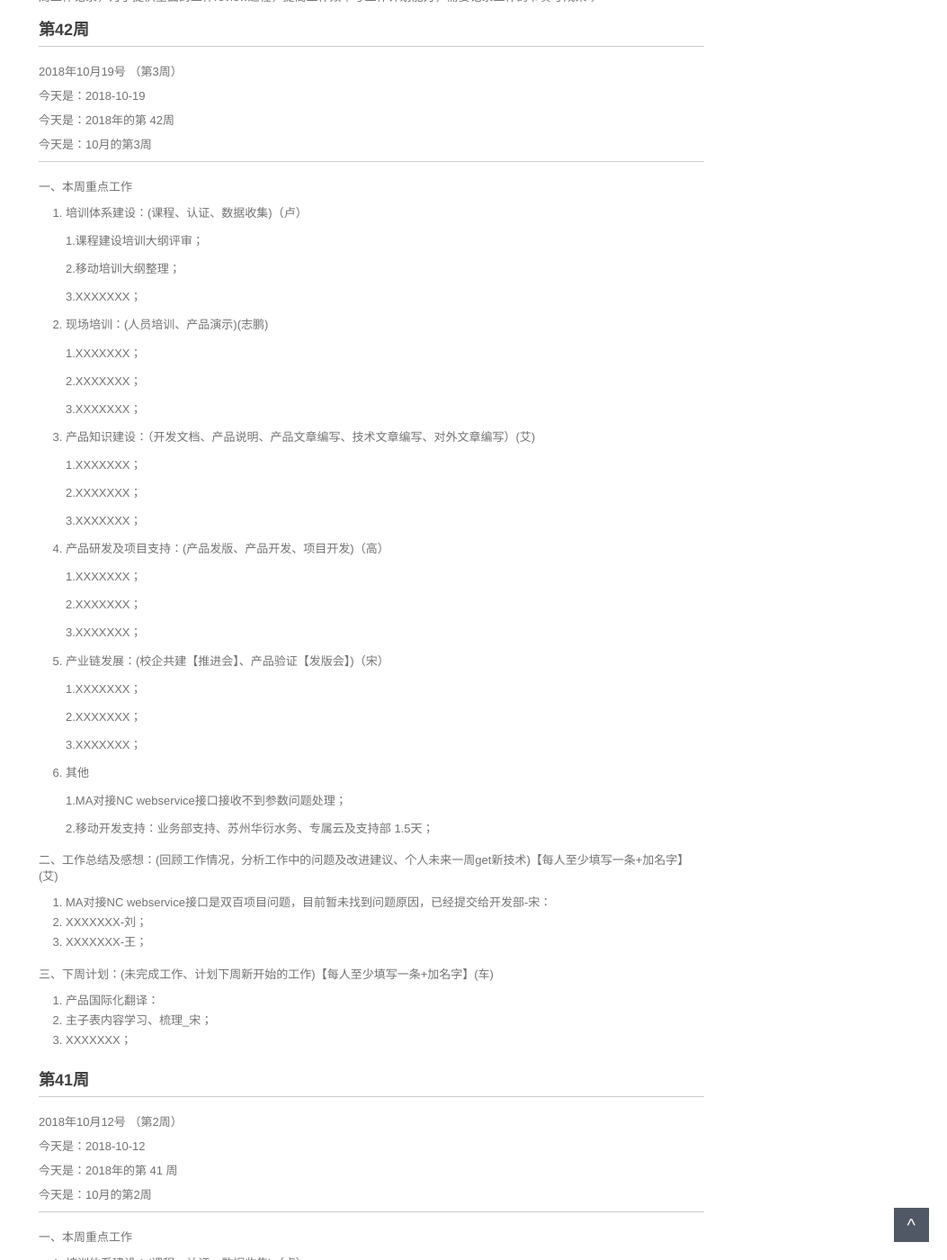
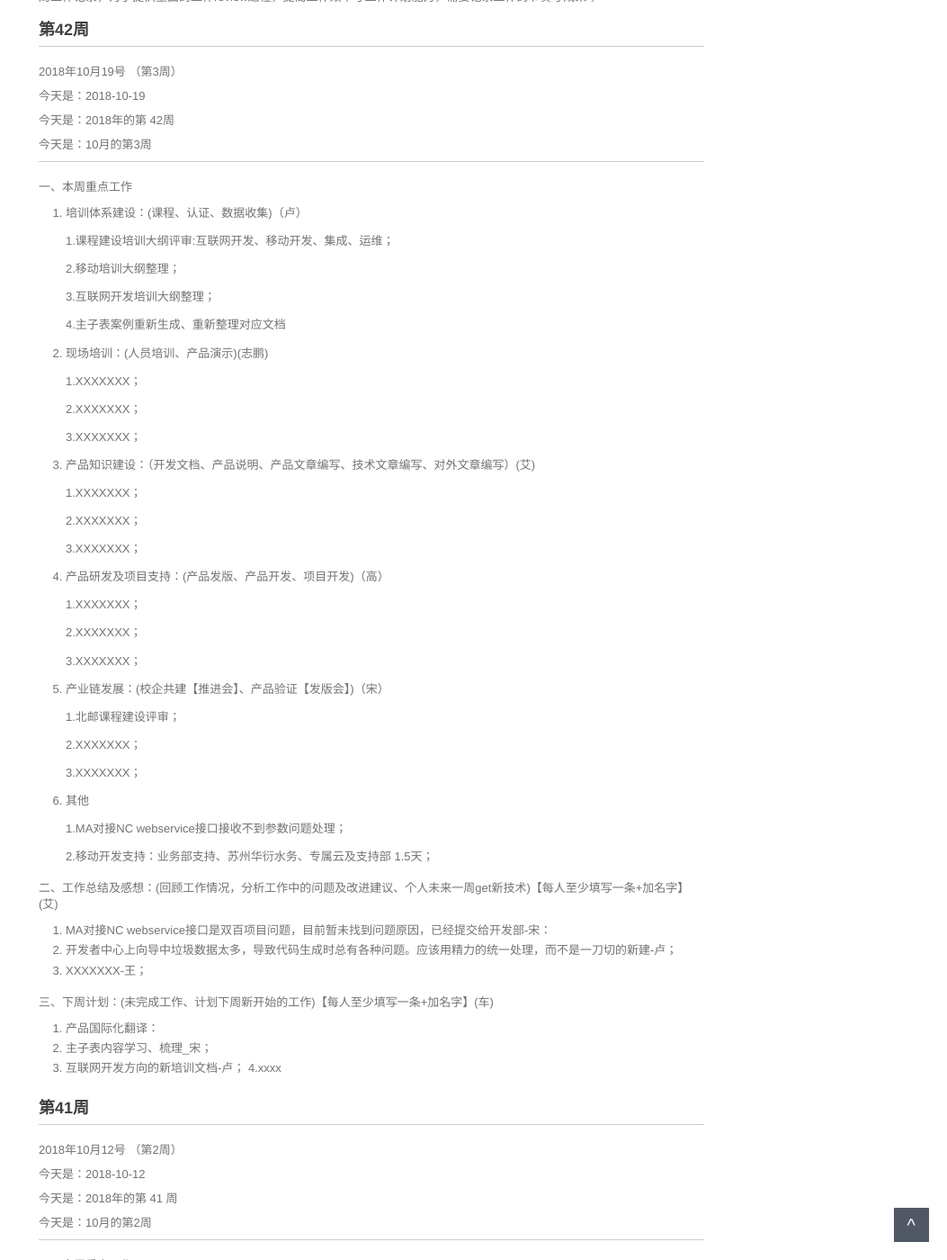
Before and after one commit to walllFlower/blog, a Jekyll site: the page built from _posts/2018-07-17-day_report_cxz.md, in a window 1280 px wide and 1400 px high, scrolled down 310 px. Shown: the whole window at 90% size, without its empty margins (227-1280 px from the left). Built offline with Jekyll 4.4.1, drawn with Linux system fonts in a browser that asks for light colours; comment, search, counter and statistics services are not loaded.

Commit message:
卢鹏菲周报
卢鹏菲周报

```diff
--- a/_posts/2018-07-17-day_report_cxz.md
+++ b/_posts/2018-07-17-day_report_cxz.md
@@ -26,11 +26,13 @@ categories: 技术运营工作周报
 
 1. 培训体系建设：(课程、认证、数据收集)（卢）
 
-    1.课程建设培训大纲评审；
+    1.课程建设培训大纲评审:互联网开发、移动开发、集成、运维；
 
     2.移动培训大纲整理；
 
-    3.XXXXXXX；
+    3.互联网开发培训大纲整理；
+
+    4.主子表案例重新生成、重新整理对应文档
 
 2. 现场培训：(人员培训、产品演示)(志鹏)
 
@@ -58,7 +60,7 @@ categories: 技术运营工作周报
 
 5. 产业链发展：(校企共建【推进会】、产品验证【发版会】)（宋）
 
-    1.XXXXXXX；
+    1.北邮课程建设评审；
 
     2.XXXXXXX；
 
@@ -73,14 +75,15 @@ categories: 技术运营工作周报
 二、工作总结及感想：(回顾工作情况，分析工作中的问题及改进建议、个人未来一周get新技术)【每人至少填写一条+加名字】(艾)
 
 1. MA对接NC webservice接口是双百项目问题，目前暂未找到问题原因，已经提交给开发部-宋：
-2. XXXXXXX-刘；
+2. 开发者中心上向导中垃圾数据太多，导致代码生成时总有各种问题。应该用精力的统一处理，而不是一刀切的新建-卢；
 3. XXXXXXX-王；
 
 三、下周计划：(未完成工作、计划下周新开始的工作)【每人至少填写一条+加名字】(车)
 
 1. 产品国际化翻译：
 2. 主子表内容学习、梳理_宋；
-3. XXXXXXX；
+3. 互联网开发方向的新培训文档-卢；
+4.xxxx
 
 
 ###  第41周
```
